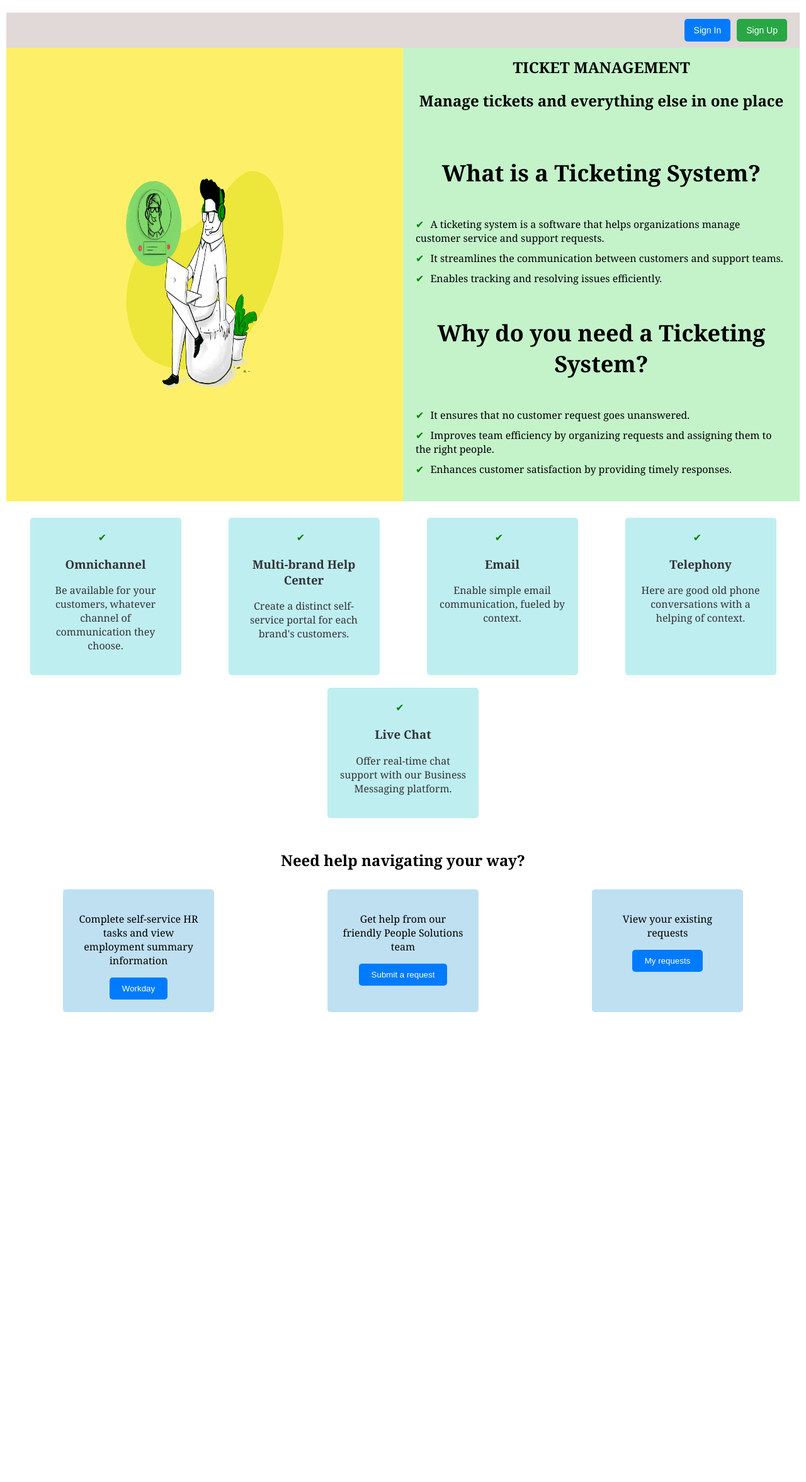
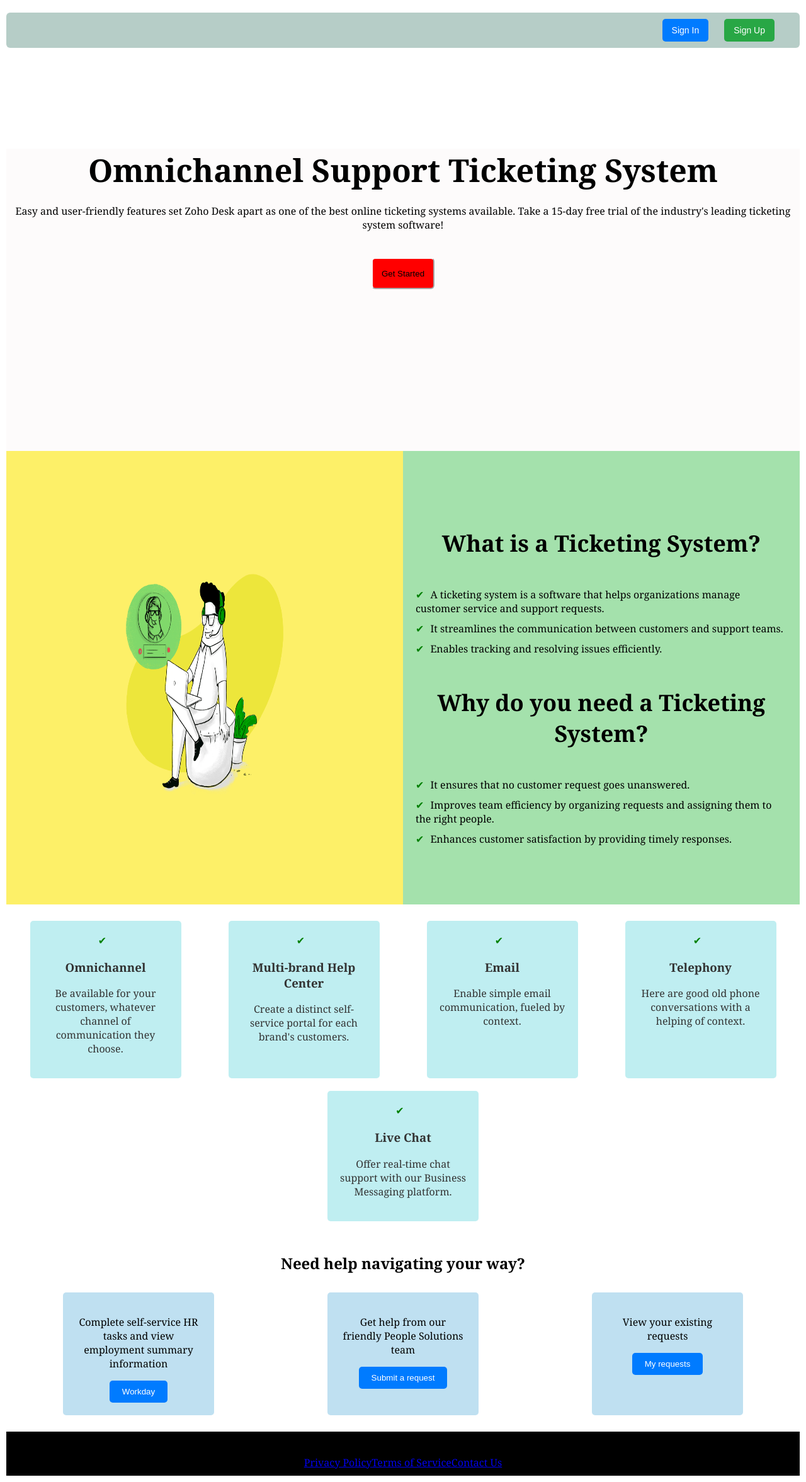
Before and after one commit to shripradamn1/frontend-code-latest, a React (Create React App) app: page / in a window 1280 px wide. Shown: the whole page at 63% size. Before the commit the page ends 1627 px from the top, so only its background shows below. Built offline with nearby package versions, Linux system fonts and the light colour scheme.

Commit message:
changes to home page

```diff
--- a/src/HomePage.js
+++ b/src/HomePage.js
@@ -1,16 +1,36 @@
-import React from 'react';
+import React, { useState } from 'react';
 import './styles/HomePage.css';
 import backgroundImage from './Images/ticketing-system-illustra.png';
 
 const HomePage = () => {
+  const [showSignInModal, setShowSignInModal] = useState(false);
+  const [showSignUpModal, setShowSignUpModal] = useState(false);
+
+  // Function to handle modal close
+  const closeModal = () => {
+    setShowSignInModal(false);
+    setShowSignUpModal(false);
+  };
+
   return (
     <div className="homepage-container">
       {/* Header Section with Sign Up and Sign In */}
       <div className="header">
         <div className="auth-buttons">
-          <button className="sign-in">Sign In</button>
-          <button className="sign-up">Sign Up</button>
+          <button className="sign-in" onClick={() => setShowSignInModal(true)}>Sign In</button>
+          <button className="sign-up" onClick={() => setShowSignUpModal(true)}>Sign Up</button>
         </div>
+      </div>
+
+      {/* Main Hero Section */}
+      <div className="hero-section">
+        <h1>Omnichannel Support Ticketing System</h1>
+        <p>
+          Easy and user-friendly features set Zoho Desk apart as one of the best online
+          ticketing systems available. Take a 15-day free trial of the industry's leading
+          ticketing system software!
+        </p>
+        <button className="get-started-button" onClick={() => setShowSignInModal(true)}>Get Started</button>
       </div>
 
       {/* New section with image on the left and boxes on the right */}
@@ -22,10 +42,7 @@ const HomePage = () => {
         </div>
         <div className="right">
           {/* Ticketing System Heading */}
-          <div className="ticket-management-section">
-            <span className="heading">TICKET MANAGEMENT</span>
-            <h2>Manage tickets and everything else in one place</h2>
-          </div>
+          <div className="ticket-management-section"></div>
 
           {/* Information Section */}
           <h1>What is a Ticketing System?</h1>
@@ -95,6 +112,43 @@ const HomePage = () => {
           </div>
         </div>
       </div>
+
+      {/* Footer */}
+      <footer className="footer">
+        <p>© 2024 Ticketing System. All rights reserved.</p>
+        <div className="footer-links">
+          <a href="#">Privacy Policy</a>
+          <a href="#">Terms of Service</a>
+          <a href="#">Contact Us</a>
+        </div>
+      </footer>
+
+      {/* Sign In Modal */}
+      {showSignInModal && (
+        <div className="modal" onClick={closeModal}>
+          <div className="modal-content" onClick={(e) => e.stopPropagation()}>
+            <span className="close" onClick={closeModal}>&times;</span>
+            <h2>Sign In</h2>
+            <input type="email" placeholder="Email" />
+            <input type="password" placeholder="Password" />
+            <button className="submit-button">Sign In</button>
+          </div>
+        </div>
+      )}
+
+      {/* Sign Up Modal */}
+      {showSignUpModal && (
+        <div className="modal" onClick={closeModal}>
+          <div className="modal-content" onClick={(e) => e.stopPropagation()}>
+            <span className="close" onClick={closeModal}>&times;</span>
+            <h2>Sign Up</h2>
+            <input type="text" placeholder="Username" />
+            <input type="email" placeholder="Email" />
+            <input type="password" placeholder="Password" />
+            <button className="submit-button">Sign Up</button>
+          </div>
+        </div>
+      )}
     </div>
   );
 };
--- a/src/styles/HomePage.css
+++ b/src/styles/HomePage.css
@@ -25,8 +25,9 @@
   }
 
   .right {
-    background-color: #C4F3CA;
+    background-color: #a4e1ac;
     color: black;
+    text-align: center;
   }
 
   h1 {
@@ -147,7 +148,8 @@
     display: flex;
     justify-content: flex-end;
     padding: 10px 20px;
-    background-color: #e1d8d8;
+    background-color: #b6cdc7;
+    border-radius: 6px;
   }
 
   .auth-buttons {
@@ -166,10 +168,12 @@
 
   .sign-in {
     background-color: #007bff;
+    margin-right: 15px;
   }
 
   .sign-up {
     background-color: #28a745;
+    margin-right: 20px;
   }
 
   .sign-in:hover {
@@ -187,4 +191,33 @@
     position: relative;
   }
 
-  /* Other styles like .ticket-management-section, .features-list, etc. remain unchanged */
+ .hero-section{
+    padding:40px,40px;
+    height: 60vh;
+    text-align: center;
+    margin-top: 160px;
+    background-color: #fdfbfb;
+
+ }
+ .hero-section h1{
+    font-size: 50px;
+
+
+ }
+ .footer{
+    background-color:black;
+    height: 70px;
+    text-align: center;
+ }
+ .get-started-button{
+    height: 50px;
+    width: 100px;
+    color: black;
+    background-color: red;
+    border-color: rgb(250, 250, 250);
+    border-radius: 6px;
+    text-shadow: none;
+    box-shadow: none;
+    margin:25px;
+
+ }
```
